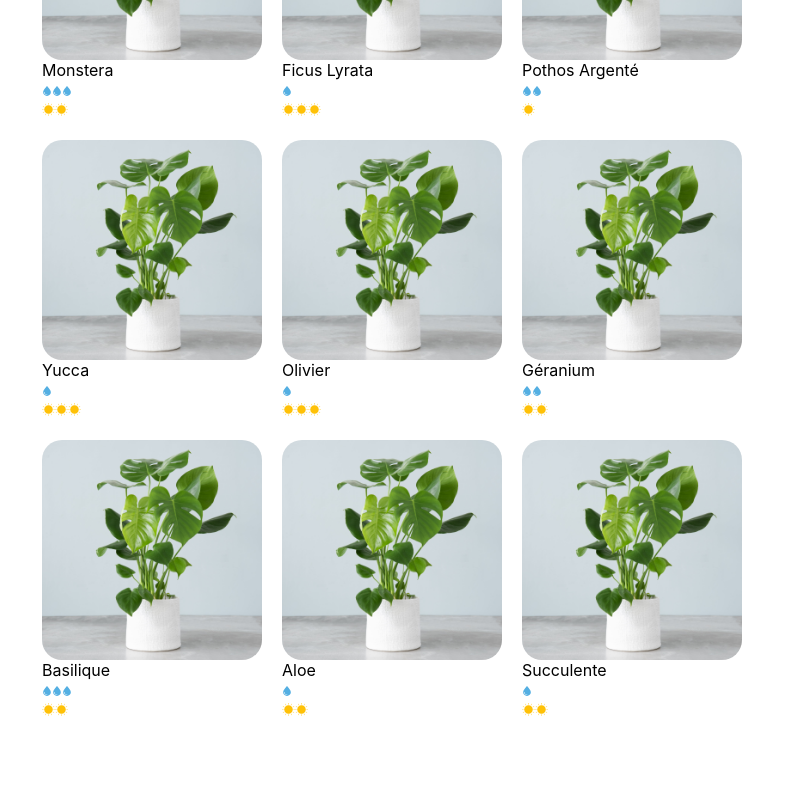
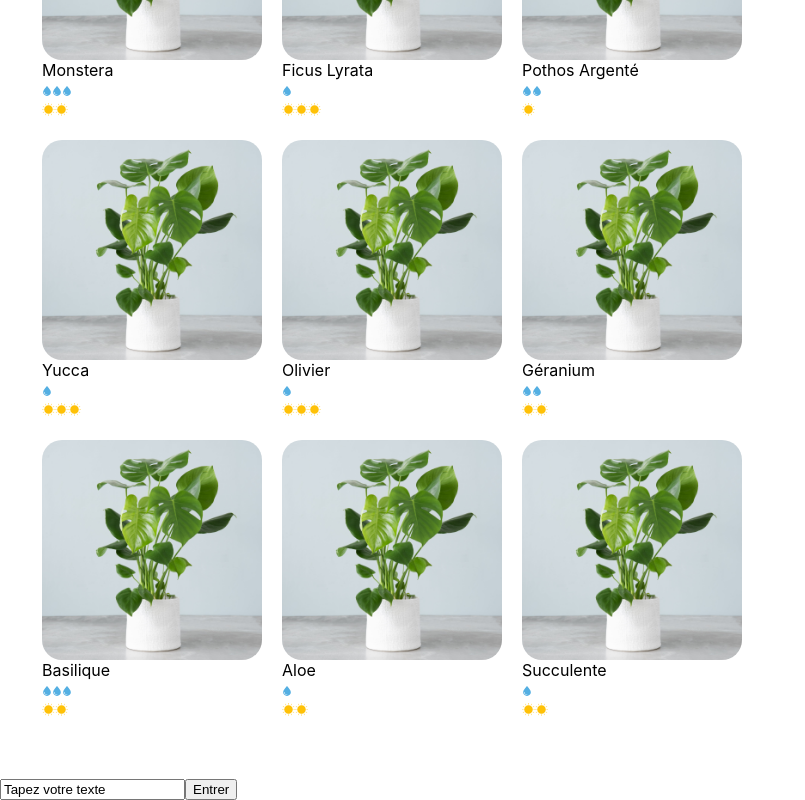
Before and after one commit to QuentinCAVIN/La-maison-de-la-Jungle, a React (Create React App) app: page / in a window 1280 px wide. Shown: the part 672-1472 px from the top of the page, without its empty margins (0-805 px from the left). Before the commit the page ends 1450 px from the top, so only its background shows below. Built offline with nearby package versions, Linux system fonts and the light colour scheme.

Commit message:
ajout formulaire non controllé

```diff
--- a/src/components/App.js
+++ b/src/components/App.js
@@ -1,7 +1,8 @@
 import Banner from "./Banner";
 import logo from "../assets/logo.png";
-import Cart from "./Cart";
+import Cart from "./Cart.js";
 import ShoppingList from "./ShoppingList";
+import QuestionFormNonControlle from "./QuestionFormNonControlle.js";
 
 function App() {
   return (
@@ -15,6 +16,7 @@ function App() {
       </Banner>
       <Cart />
       <ShoppingList />
+      <QuestionFormNonControlle />
     </div>
   );
 }
--- a/src/components/PlantItem.js
+++ b/src/components/PlantItem.js
@@ -5,7 +5,11 @@ import "../styles/PlantItem.css";
 //Voir d'autre syntaxes de 'props' ici en parametre dans CareScale.js
 function PlantItem({ name, cover, id, light, water }) {
   return (
-    <li key={`${id}`} className="lmj-plant-item">
+    <li
+      key={`${id}`}
+      className="lmj-plant-item"
+      onClick={() => handleClick(name)}
+    >
       <img src={cover} className="lmj-plant-item-cover" alt={`${name} cover`} />
       {name}
       <CareScale careType="water" scaleValue={water} />
@@ -14,4 +18,8 @@ function PlantItem({ name, cover, id, light, water }) {
   );
 }
 
+function handleClick(plantName) {
+  alert(`Vous voulez acheter 1 ${plantName} ? Très bon choix`);
+}
+
 export default PlantItem;
--- /dev/null
+++ b/src/components/QuestionFormControlle.js
@@ -0,0 +1,3 @@
+function QuestionFormControlle() {
+  return <div></div>;
+}
--- /dev/null
+++ b/src/components/QuestionFormNonControlle.js
@@ -0,0 +1,17 @@
+// Création d'un formulaire non controllé appellé dans App.js
+
+function QuestionFormNonControlle() {
+  return (
+    <form onSubmit={handleSubmit}>
+      <input type="text" name="my_input" defaultValue="Tapez votre texte" />
+      <button type="submit">Entrer</button>
+    </form>
+  );
+}
+
+function handleSubmit(e) {
+  e.preventDefault();
+  alert(e.target["my_input"].value);
+}
+
+export default QuestionFormNonControlle;
```
